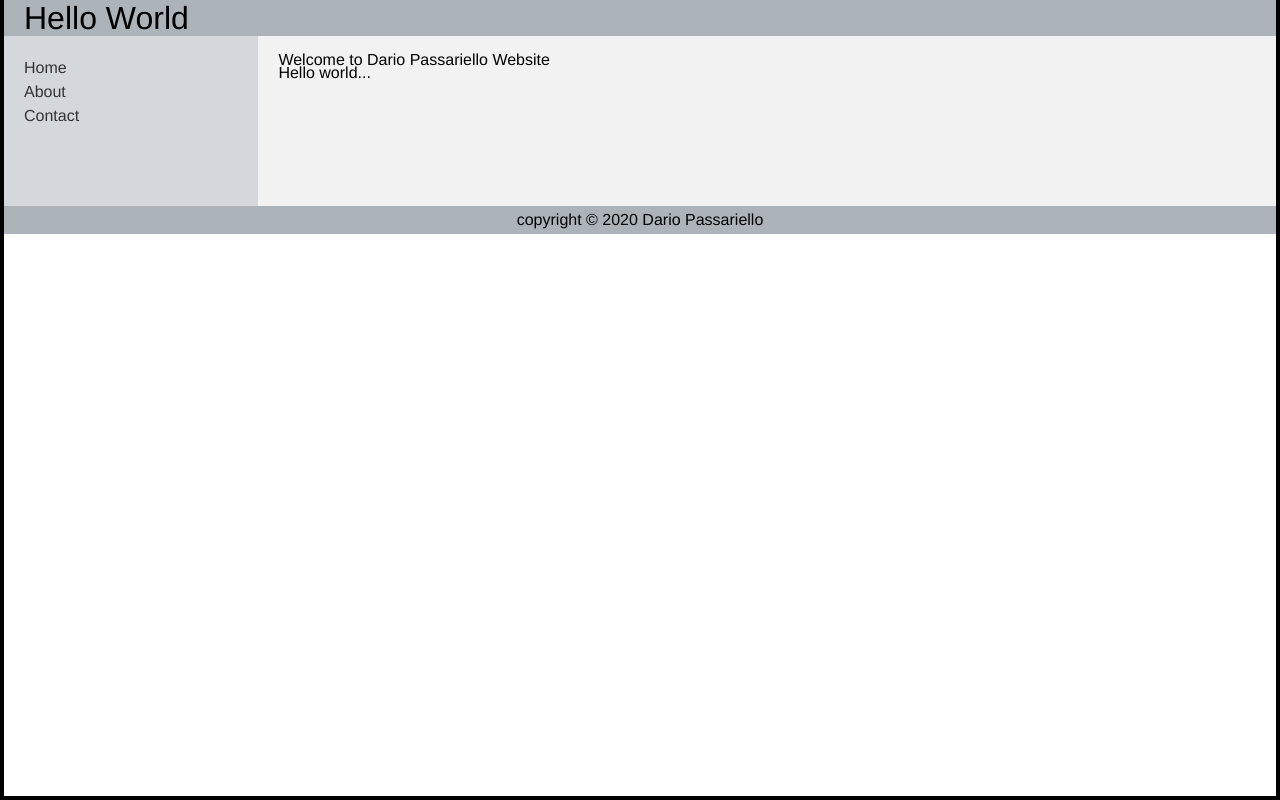
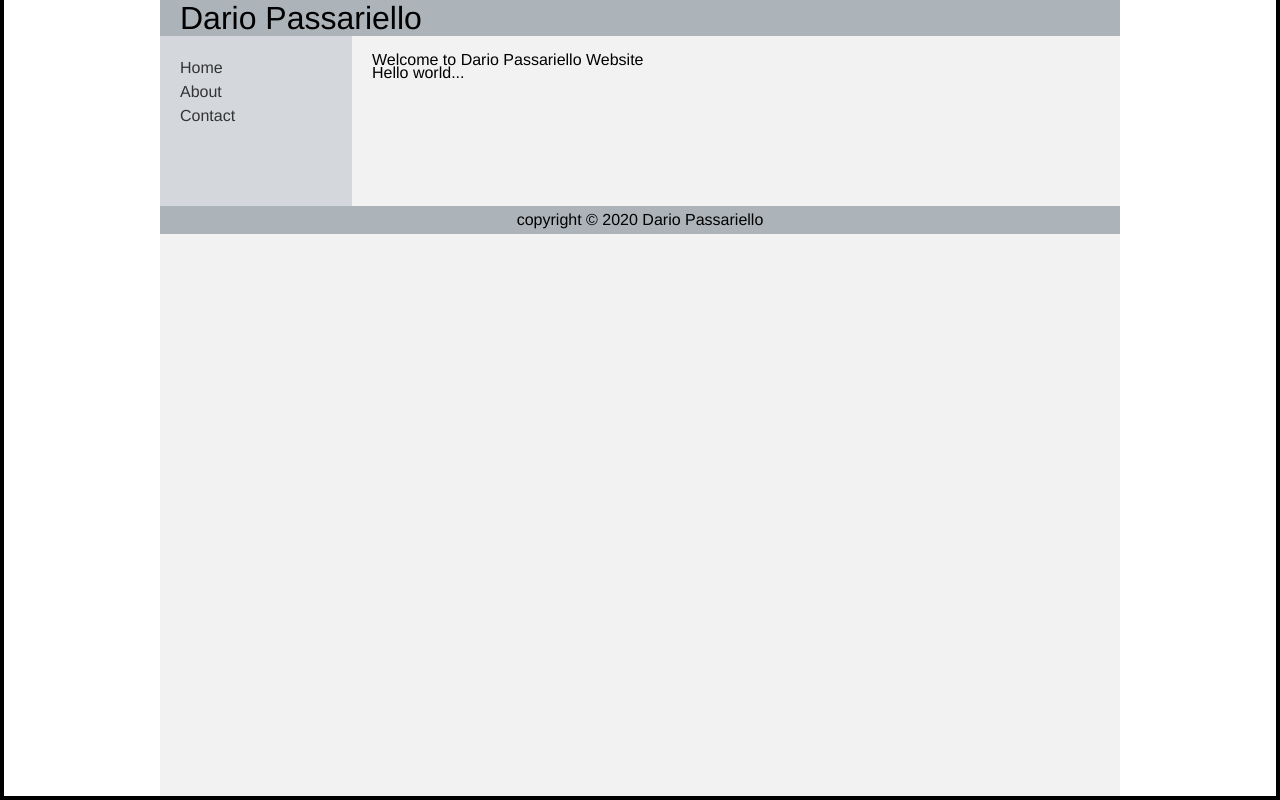
Before and after one commit to passariello/passariello.github.io, a PHP site: page / in a window 1280 px wide. Run offline with PHP 8.4, Linux system fonts and the light colour scheme.

Commit message:
content full page

```diff
--- a/css/html.css
+++ b/css/html.css
@@ -6,32 +6,6 @@ CREATED BY DARIO PASSARIELLO (c)2020
 
 
 */
-
-:root {
-	--html-background-color: #EEE; 				/* BACKGROUND			*/
-
-	--html-header-background-color: #222;		/* HEADER				*/
-	--html-header-font-color:#c8ccd5;			/* MAIN FONT COLOR		*/
-
-	--html-nav-background-color: #000;			/* NAV BACKGROUND		*/
-
-	--html-main-background-color: #EEE;			/* MAIN BACKGROUND		*/
-	--html-main-font-color:#666666;				/* MAIN FONT COLOR		*/
-
-	--html-aside-background-color: #3e4753;		/* ASIDE BACKGROUND		*/
-
-	--html-sidebar-background-color: #FFF;		/* SIDEBAR BACKGROUND		*/
-	--html-sidebar-width: 55px;					/* SIDEBAR BACKGROUND		*/
-
-	--html-footer-background-color: #AAA;		/* FOOTER BACKGROUND	*/
-	--html-footer-font-color:#c8ccd5;			/* FOOTER FONT COLOR	*/
-
-	--html-link-hover-color: #0093dd;			/* LINKS HOVER			*/
-
-	--dimension: 100%;
-	--border-radius: 0;
-	--padding: 0;
-}
 
 html, body{
 	width:100%;
@@ -54,7 +28,7 @@ html, body{
 }
 
 body::after {
-	content: "";
+	content: ".";
 	background-image: linear-gradient(to bottom top, transparent, rgba(0,0,0,.6) );
 	background-position:center center;
 	background-repeat:no-repeat;
@@ -87,21 +61,9 @@ hr{
 }
 
 iframe{
-	/*
-	position:absolute;
-	top:30px;
-	left:0;
-	right:0;
-	bottom:0;
-	border:0;
-	width:100%;
-	height:calc(100% - 30px);
-	background-color:#aaa;
-	overflow:auto;
-	*/
 	display:none;
 }
 
 ul {
   list-style-type: none;
- }
+}
--- a/css/style.css
+++ b/css/style.css
@@ -17,8 +17,10 @@ CREATED BY DARIO PASSARIELLO (c)2020
 }
 
 .container {
-	width: 100%;
+	width: 960px;
+	height:100%;
 	background: #f2f2f2;
+	margin:0 auto;
 }
 
 .nav, .section {
--- a/index.html
+++ b/index.html
@@ -16,10 +16,13 @@
 	<body>
 
 		<div class="container">
+
 			<div class="header">
-				<h1>Hello World</h1>
+				<h1>Dario Passariello</h1>
 			</div>
+
 			<div class="wrapper clearfix">
+
 				<div class="nav">
 					<ul>
 						<li><a href="#">Home</a></li>
@@ -27,14 +30,18 @@
 						<li><a href="#">Contact</a></li>
 					</ul>
 				</div>
+
 				<div class="section">
 					<h2>Welcome to Dario Passariello Website</h2>
 					<p>Hello world...</p>
 				</div>
+
 			</div>
+
 			<div class="footer">
 				<p>copyright &copy; 2020 Dario Passariello </p>
 			</div>
+
 		</div>
 
 	<script src="/script/javascript.js">
```
